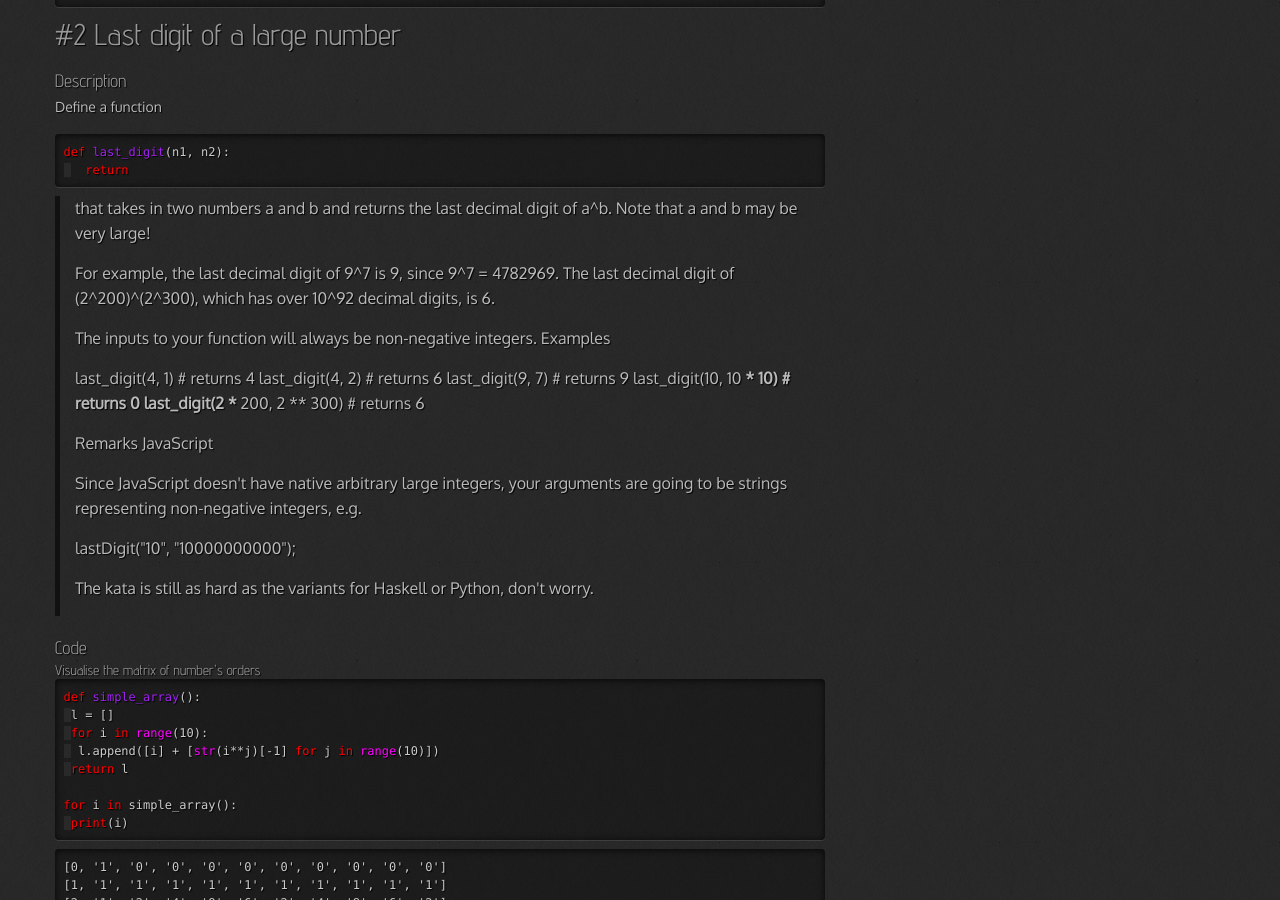
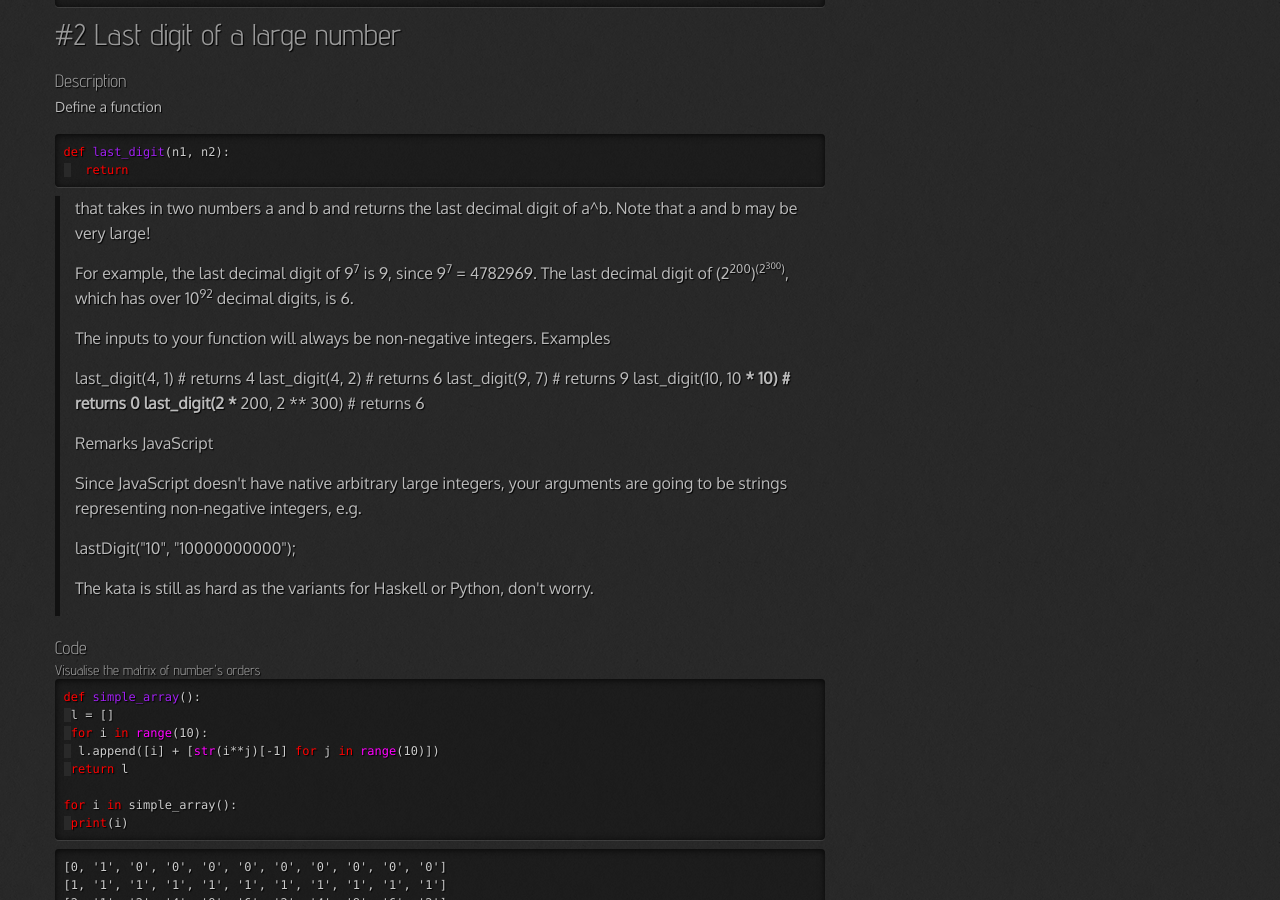
Before and after one commit to 0--key/0--key.github.io, a Jekyll site: the page built from _posts/2016-11-12-toys-tasks.html, in a window 1280 px wide and 900 px high, scrolled down 2322 px. Built offline with Jekyll 4.4.1, drawn with Linux system fonts in a browser that asks for light colours; nearby versions of some CDN libraries; comment, search, counter and statistics services are not loaded.

Commit message:
Power representation in org-mode correction

```diff
--- a/_posts/2016-11-12-toys-tasks.html
+++ b/_posts/2016-11-12-toys-tasks.html
@@ -259,8 +259,8 @@ Note that a and b may be very large!
 </p>
 
 <p>
-For example, the last decimal digit of 9^7 is 9, since 9^7 = 4782969. The
-last decimal digit of (2^200)^(2^300), which has over 10^92 decimal digits,
+For example, the last decimal digit of 9<sup>7</sup> is 9, since 9<sup>7</sup> = 4782969. The
+last decimal digit of (2<sup>200</sup>)<sup>(2<sup>300</sup>)</sup>, which has over 10<sup>92</sup> decimal digits,
 is 6.
 </p>
 
```
